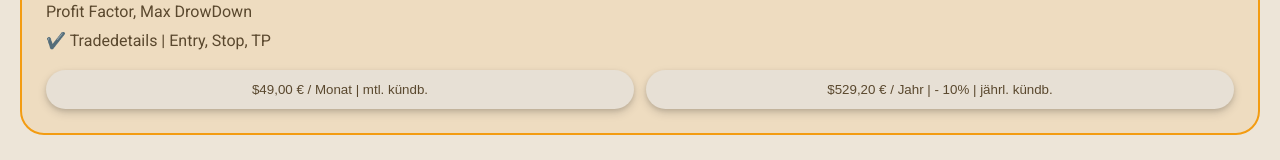
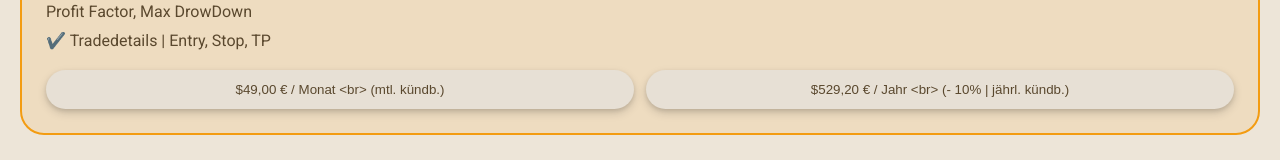
Before and after one commit to w-o-t/wolfoftrading-web, a Next.js app: page /account/standard in a window 1280 px wide. Shown: the part 226-386 px from the top of the page. Built offline with nearby package versions, Linux system fonts and the light colour scheme.

Commit message:
initial Web Setup

```diff
--- a/src/components/PlanCard.tsx
+++ b/src/components/PlanCard.tsx
@@ -45,8 +45,8 @@ export default function PlanCard({
     window.location.href = data.url;
   };
 
-  const mtlPrice = isPremium ? "99,00 € / Monat | mtl. kündb." : "49,00 € / Monat | mtl. kündb."
-  const yrlPrice = isPremium ? "950,40 € / Jahr | - 20% | jährl. kündb." : "529,20 € / Jahr | - 10% | jährl. kündb."
+  const mtlPrice = isPremium ? "99,00 € / Monat <br> (mtl. kündb.)" : "49,00 € / Monat <br> (mtl. kündb.)"
+  const yrlPrice = isPremium ? "950,40 € / Jahr <br> (- 20% | jährl. kündb.)" : "529,20 € / Jahr <br> (- 10% | jährl. kündb.)"
 
   return (
     <div className={`plan-card ${isPremium ? "premium" : "standard"}`}>
```
